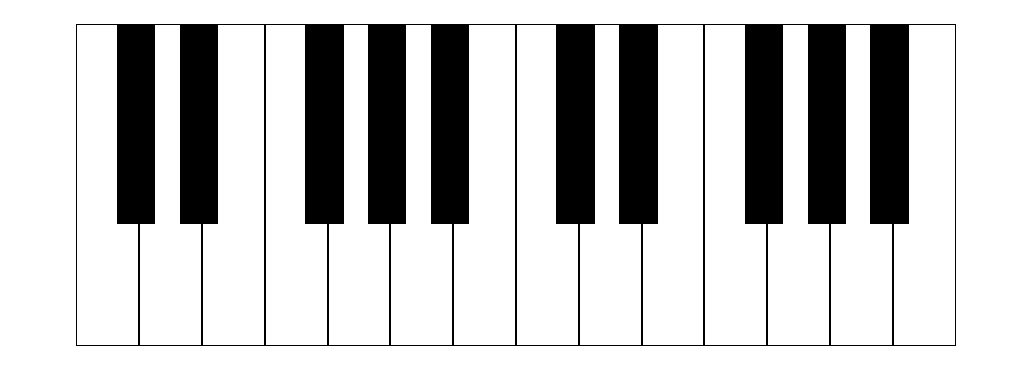
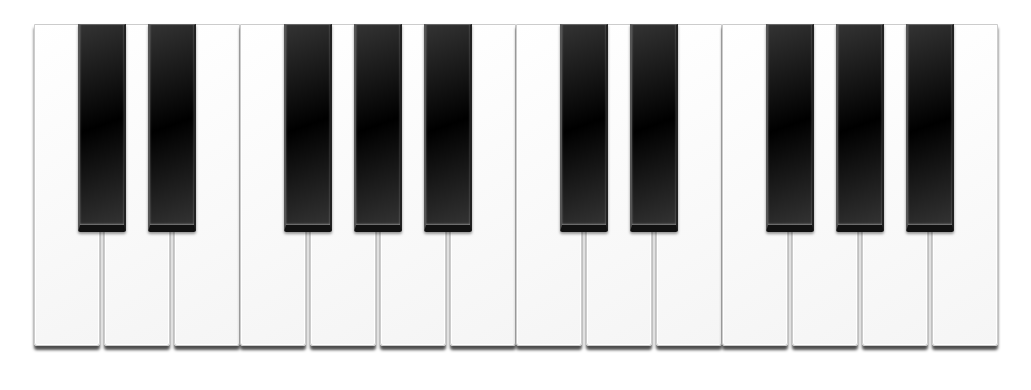
Before and after one commit to huijing/html-piano, a website: page index.html in a window 1280 px wide. Shown: the whole page, without its empty margins (124-1155 px from the left). Drawn offline with Linux system fonts and the light colour scheme.

Commit message:
Update styles on the keyboard

```diff
--- a/index.html
+++ b/index.html
@@ -4,8 +4,8 @@
 <head>
     <meta charset="utf-8">
 
-    <title>CSS Piano</title>
-    <meta name="description" content="CSS piano">
+    <title>HTML Piano</title>
+    <meta name="description" content="HTML piano">
     <meta name="author" content="Chen Hui Jing">
 
     <link rel="stylesheet" href="styles.css">
--- a/scss/styles.scss
+++ b/scss/styles.scss
@@ -10,18 +10,45 @@ ul {
     display: inline-block;
     vertical-align: top;
     height: 40vh;
-    width: 4.75vw;
-    margin-left: -1.25vw;
-    border: 1px solid black;
+    width: 5vw;
+    margin-left: -1.75vw;
+    background:linear-gradient(-30deg,#f5f5f5,#fff);
+    border:1px solid #ccc;
+    box-shadow: inset 0 1px 0px #fff,
+                inset 0 -1px 0px #fff,
+                inset 1px 0px 0px #fff,
+                inset -1px 0px 0px #fff,
+                0 4px 3px rgba(0,0,0,0.7);
+    border-radius:0 0 3px 3px;
     &:nth-child(1),
     &:nth-child(6) {
         margin: 0;
     }
+    &:active {
+        box-shadow:0 2px 2px rgba(0,0,0,0.4);
+    }
 }
 .black {
+    position: relative;
+    z-index: 2;
     display: inline-block;
-    background: black;
+    vertical-align: top;
+    background:#333;
+    background: linear-gradient(-20deg, #333, #000, #333);
+    border-width:1px 2px 7px;
+    border-style:solid;
+    border-color: #666 #222 #111 #555;
+    box-shadow: inset 0px -1px 2px rgba(255,255,255,0.4),
+                0 2px 3px rgba(0,0,0,0.4);
+    border-radius: 0 0 2px 2px;
     height: 25vh;
-    width: 3vw;
+    width: 3.5vw;
     margin-left: -1.75vw;
+    &:active {
+        border-bottom-width: 2px;
+        box-shadow: inset 0px -1px 1px rgba(255,255,255,0.4),
+                    0 1px 0px rgba(0,0,0,0.8),
+                    0 2px 2px rgba(0,0,0,0.4),
+                    0 -1px 0px #000;
+    }
 }
```
Also changed, not shown: README.md, styles.css.
